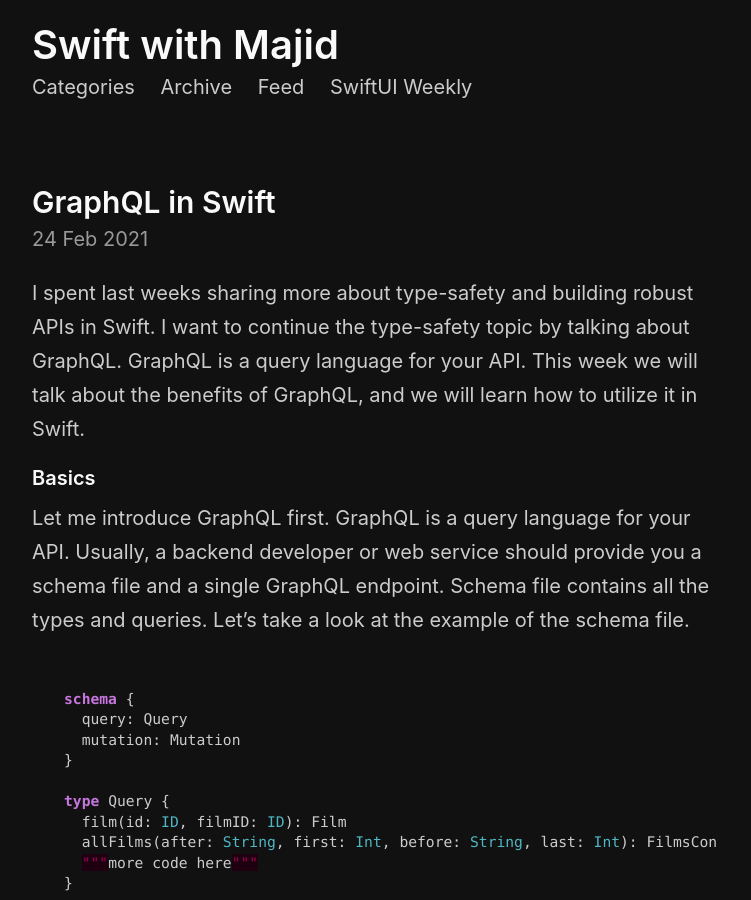
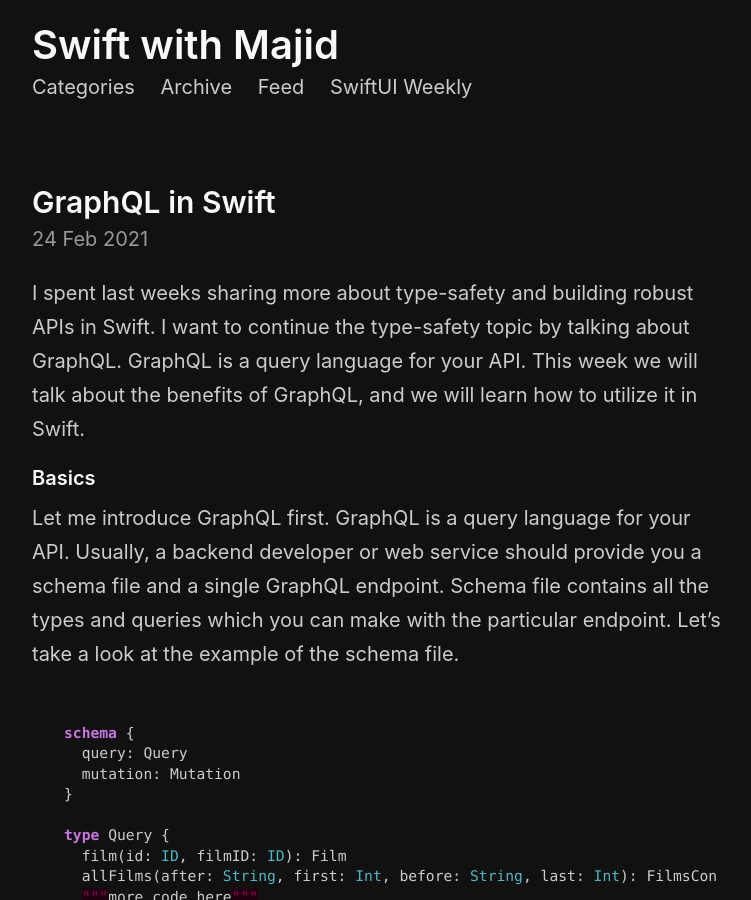
Before and after one commit to mecid/mecid.github.io, a Jekyll site: the page built from _posts/2021-02-24-graphql-in-swift.md, in a window 1280 px wide and 900 px high. Shown: the whole window, without its empty margins (258-1009 px from the left). Built offline with Jekyll 4.4.1, drawn with Linux system fonts in a browser that asks for light colours; some of the changed text lies outside the part shown.

Commit message:
GraphQL post updated

````diff
--- a/_posts/2021-02-24-graphql-in-swift.md
+++ b/_posts/2021-02-24-graphql-in-swift.md
@@ -8,7 +8,7 @@
 I spent last weeks sharing more about type-safety and building robust APIs in Swift. I want to continue the type-safety topic by talking about GraphQL. GraphQL is a query language for your API. This week we will talk about the benefits of GraphQL, and we will learn how to utilize it in Swift.
 
 #### Basics
-Let me introduce GraphQL first. GraphQL is a query language for your API. Usually, a backend developer or web service should provide you a schema file and a single GraphQL endpoint. Schema file contains all the types and queries. Let's take a look at the example of the schema file.
+Let me introduce GraphQL first. GraphQL is a query language for your API. Usually, a backend developer or web service should provide you a schema file and a single GraphQL endpoint. Schema file contains all the types and queries which you can make with the particular endpoint. Let's take a look at the example of the schema file.
 
 ```graphql
 schema {
@@ -134,6 +134,8 @@
 """
 ```
 
+Using GraphQL we only get the data that we request. Nothing more.
+
 #### ApolloGraphQL
 ApolloGraphQL is a great framework that allows you easily make GraphQL queries and mutations. ApolloGraphQL iOS framework takes care of caching and code generation. ApolloGraphQL generates Swift types for queries and mutations that you define in your project. It saves your time by generating all the boilerplate for you automatically.
 
````
